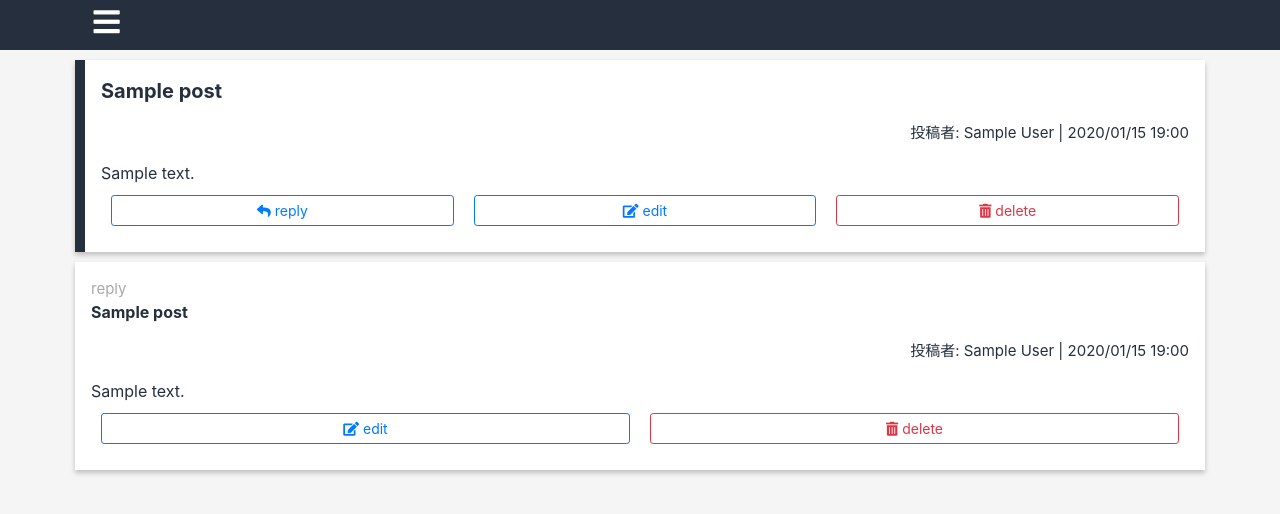
After one commit to ysugiyama12/blendy_board, a Django app: page /post/1/ in a window 1280 px wide. The commit adds this page. Shown: the top 514 px of the page. Run offline with Django 3.2, Linux system fonts and the light colour scheme; tables that the repository leaves empty hold one stand-in row (values such as "Sample post"); some libraries are stand-ins or nearby versions.

Commit message:
add reply system

```diff
--- a/cms/forms.py
+++ b/cms/forms.py
@@ -1,4 +1,4 @@
-from django.forms import ModelForm
+from django.forms import ModelForm, HiddenInput
 from cms.models import Post
 
 
@@ -6,4 +6,5 @@ class PostForm(ModelForm):
     """書籍のフォーム"""
     class Meta:
         model = Post
-        fields = ('name', 'author', 'content', )
+        fields = ('name', 'author', 'content', 'parent')
+        widgets = {'parent': HiddenInput}
--- a/cms/models.py
+++ b/cms/models.py
@@ -5,6 +5,8 @@ class Post(models.Model):
     name = models.CharField('タイトル', max_length=255)
     author = models.CharField('投稿者', max_length=255)
     content = models.TextField('本文', blank=True)
+    parent = models.IntegerField('親', default=0)
+    update = models.DateTimeField(auto_now=True)
 
     def __str__(self):
         return self.name
--- a/cms/static/cms/css/style.css
+++ b/cms/static/cms/css/style.css
@@ -2,7 +2,7 @@ body {
   background-color: #f5f5f5;
 }
 .container {
-  padding: 10px;
+  padding: 5px;
   padding-top: 50px;
 }
 .header {
@@ -24,19 +24,62 @@ body {
 }
 .menu-content {
   flex: 5;
+  color: #fff;
 }
 
+/* .menu-title {
+  height: 100%;
+  font-size: 30px;
+  justify-content: center;
+  align-items: center;
+} */
+
 .box11{
-  padding: 0.5em 0.5em;
-  margin: 1em 0;
+  padding: 1em 1em;
+  margin: 10px 0;
   color: #252F3D;
   background: white;
-  /* border-top: solid 5px #5d627b; */
+  /* border-top: solid 10px #252F3D; */
+  border-left: solid 10px #252F3D;
   box-shadow: 0 3px 5px rgba(0, 0, 0, 0.22);
+  position: relative;
+  width: 100%;
+  height: 100%;
 }
-.box11 p {
+
+.box11_child{
+  padding: 1em 1em;
+  margin: 10px 0;
+  color: #252F3D;
+  background: white;
+  /* border-left: solid 10px #252F3D; */
+  /* border-top: solid 10px #fff; */
+  box-shadow: 0 3px 5px rgba(0, 0, 0, 0.22);
+  position: relative;
+  width: 100%;
+  height: 100%;
+}
+
+/* .box11 p {
   margin: 0;
   padding: 0;
+} */
+.box11 .content-title {
+  font-size: 20px;
+}
+
+.box11_a {
+  text-decoration: none;
+  color: #000;
+  width: 100%;
+  height: 100%;
+  position: absolute;
+  top: 0;
+  left: 0;
+}
+.box11_a:hover {
+  text-decoration: none;
+  color: #000;
 }
 
 .content-title {
@@ -46,6 +89,7 @@ body {
 
 .content-author {
   text-align: right;
+  font-size: 15px;
 }
 
 .edit-button {
@@ -76,3 +120,26 @@ body {
   line-height:50px;
   color: #fff;
 }
+
+.reply-button {
+  padding: 10px;
+}
+
+.button-below {
+  display: flex;
+}
+.button-below a {
+  flex: 1;
+  margin: 10px;
+}
+
+.list-title {
+  text-align: center;
+  font-size: 25px;
+  padding: 10px;
+}
+
+.post-reply {
+  font-size: 15px;
+  color: darkgray;
+}
--- a/cms/templates/cms/base.html
+++ b/cms/templates/cms/base.html
@@ -15,7 +15,8 @@
       <div class="menu">
           <i class="fas fa-bars"></i>
       </div>
-      <div class="menu-content"></div>
+      <div class="menu-content">
+      </div>
     </div>
   <div class="container">
     {% block content %}
--- /dev/null
+++ b/cms/templates/cms/post.html
@@ -0,0 +1,51 @@
+{% extends "cms/base.html" %}
+
+{% block title %}投稿一覧{% endblock title %}
+
+{% block content %}
+<div class="box11">
+    <p class="content-title">{{ post.name }}</p>
+    <p class="content-author">投稿者: {{ post.author }} | {{ post.update|date:"Y/m/d H:i" }}</p>
+    {{ post.content|linebreaksbr }}
+    <div class="button-below">
+        <a href="{% url 'cms:post_add' parent=post.id %}" class="btn btn-outline-primary btn-sm">
+            <i class="fas fa-reply"></i> reply
+        </a>
+        <a href="{% url 'cms:post_mod' post_id=post.id %}" class="btn btn-outline-primary btn-sm">
+            <i class="fas fa-edit"></i> edit
+        </a>
+        <a href="{% url 'cms:post_del' post_id=post.id %}" class="btn btn-outline-danger btn-sm">
+            <i class="fas fa-trash-alt"></i> delete
+        </a>
+    </div>
+    <!-- <div class="edit-button">
+        <a href="{% url 'cms:post_mod' post_id=post.id %}" class="btn btn-outline-primary btn-sm">edit</a>
+        <a href="{% url 'cms:post_del' post_id=post.id %}" class="btn btn-outline-danger btn-sm">delete</a>
+    </div>
+    <div class="reply-button">
+        <a href="{% url 'cms:post_add' parent=post.id %}" class="btn btn-outline-primary btn-sm">
+            <i class="fas fa-reply"></i> reply
+        </a>
+    </div> -->
+</div>
+{% for child in children %}
+<div class="box11_child">
+    <div class="post-reply">reply</div>
+    <p class="content-title">{{ child.name }}</p>
+    <p class="content-author">投稿者: {{ child.author }} | {{ child.update|date:"Y/m/d H:i" }}</p>
+    {{ child.content|linebreaksbr }}
+    <div class="button-below">
+        <a href="{% url 'cms:post_mod' post_id=child.id %}" class="btn btn-outline-primary btn-sm">
+            <i class="fas fa-edit"></i> edit
+        </a>
+        <a href="{% url 'cms:post_del' post_id=child.id %}" class="btn btn-outline-danger btn-sm">
+            <i class="fas fa-trash-alt"></i> delete
+        </a>
+    </div>
+    <!-- <div class="edit-button">
+        <a href="{% url 'cms:post_mod' post_id=post.id %}" class="btn btn-outline-primary btn-sm">修正</a>
+        <a href="{% url 'cms:post_del' post_id=post.id %}" class="btn btn-outline-danger btn-sm">削除</a>
+    </div> -->
+</div>
+{% endfor %}
+{% endblock content %}
--- a/cms/templates/cms/post_edit.html
+++ b/cms/templates/cms/post_edit.html
@@ -8,7 +8,7 @@
     {% if post_id %}
     <form action="{% url 'cms:post_mod' post_id=post_id %}" method="post">
     {% else %}
-    <form action="{% url 'cms:post_add' %}" method="post">
+    <form action="{% url 'cms:post_add' parent=0 %}" method="post">
     {% endif %}
       {% csrf_token %}
       {% bootstrap_form form layout='horizontal' %}
--- a/cms/urls.py
+++ b/cms/urls.py
@@ -5,7 +5,8 @@ app_name = 'cms'
 urlpatterns = [
     # 書籍
     path('post/', views.post_list, name='post_list'),   # 一覧
-    path('post/add/', views.post_edit, name='post_add'),  # 登録
+    path('post/add/<int:parent>/', views.post_edit, name='post_add'),  # 登録
     path('post/mod/<int:post_id>/', views.post_edit, name='post_mod'),  # 修正
     path('post/del/<int:post_id>/', views.post_del, name='post_del'),   # 削除
+    path('post/<int:post_id>/', views.post, name='post'),
 ]
--- a/cms/views.py
+++ b/cms/views.py
@@ -3,12 +3,21 @@ from django.http import HttpResponse
 from cms.models import Post
 from cms.forms import PostForm
 
+def post(request, post_id=None):
+    if post_id is None:
+        posts = Post.objects.all().order_by('id').reverse()
+        return render(request, 'cms/post_list.html', {'posts': posts})
+    post = Post.objects.get(id=post_id)
+    children = Post.objects.filter(parent=post_id).all().order_by('id')
+    return render(request, 'cms/post.html', {'post': post, 'children': children})
+
+
 def post_list(request):
-    posts = Post.objects.all().order_by('id')
+    posts = Post.objects.filter(parent=0).all().order_by('id').reverse()
     return render(request, 'cms/post_list.html', {'posts': posts})
 
 
-def post_edit(request, post_id=None):
+def post_edit(request, post_id=None, parent=None):
     if post_id:   # book_id が指定されている (修正時)
         post = get_object_or_404(Post, pk=post_id)
     else:         # book_id が指定されていない (追加時)
@@ -16,16 +25,20 @@ def post_edit(request, post_id=None):
 
     if request.method == 'POST':
         form = PostForm(request.POST, instance=post)  # POST された request データからフォームを作成
-        if form.is_valid():    # フォームのバリデーション
+        if form.is_valid():    # フォpームのバリデーション
             post = form.save(commit=False)
             post.save()
             return redirect('cms:post_list')
     else:    # GET の時
-        form = PostForm(instance=post)  # book インスタンスからフォームを作成
-
-    return render(request, 'cms/post_edit.html', dict(form=form, post_id=post_id))
+        if parent is None:
+            form = PostForm(instance=post)  # book インスタンスからフォームを作成
+        else:
+             form = PostForm(instance=post, initial={'parent': parent})  # book インスタンスからフォームを作成
+    return render(request, 'cms/post_edit.html', dict(form=form, post_id=post_id, parent=parent))
 
 
 def post_del(request, post_id):
-    """書籍の削除"""
-    return HttpResponse('書籍の削除')
+    post = get_object_or_404(Post, pk=post_id)
+    post.delete()
+    posts = Post.objects.filter(parent=0).all().order_by('id').reverse()
+    return render(request, 'cms/post_list.html', {'posts': posts})
```
Also changed, not shown: cms/templates/cms/post_list.html (+9 -31 lines), cms/migrations/0003_post_parent.py (added), cms/migrations/0004_auto_20181120_1353.py (added), cms/migrations/0005_auto_20181120_1354.py (added), cms/migrations/0006_post_update.py (added).
